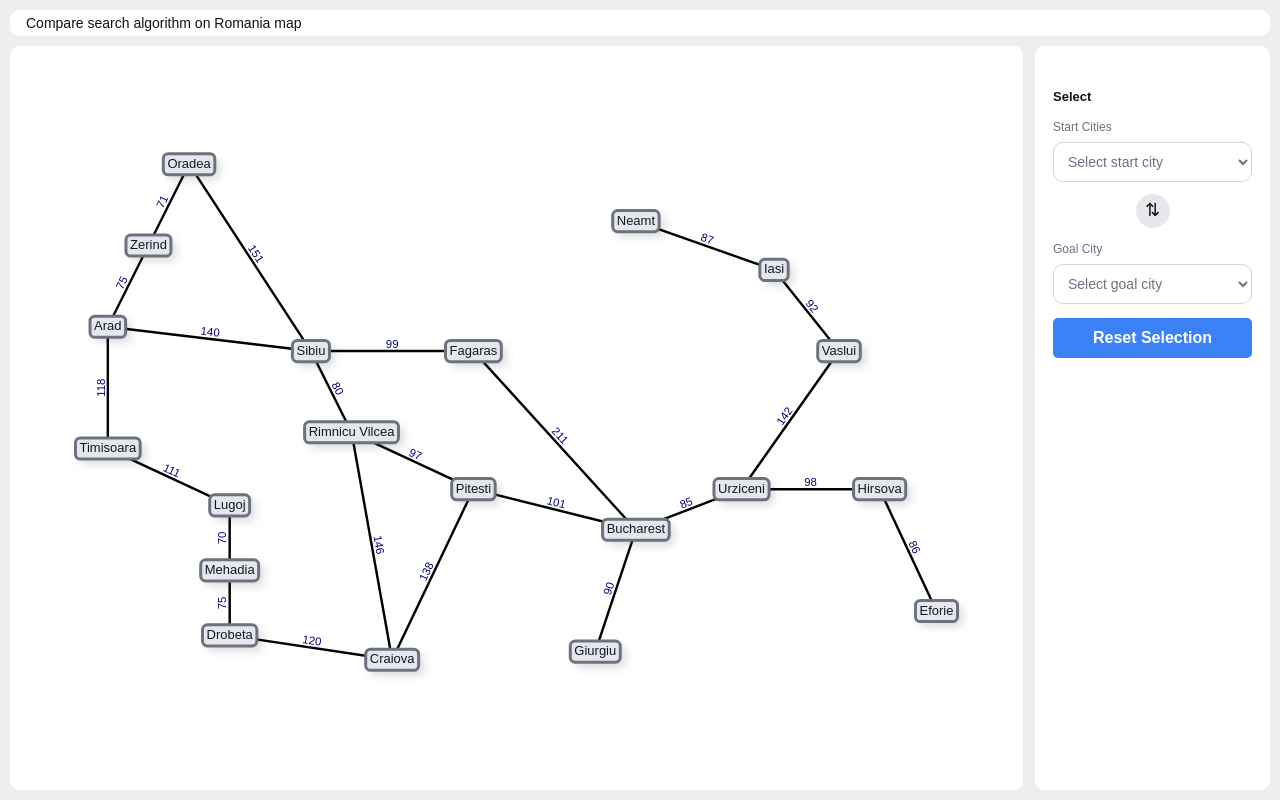
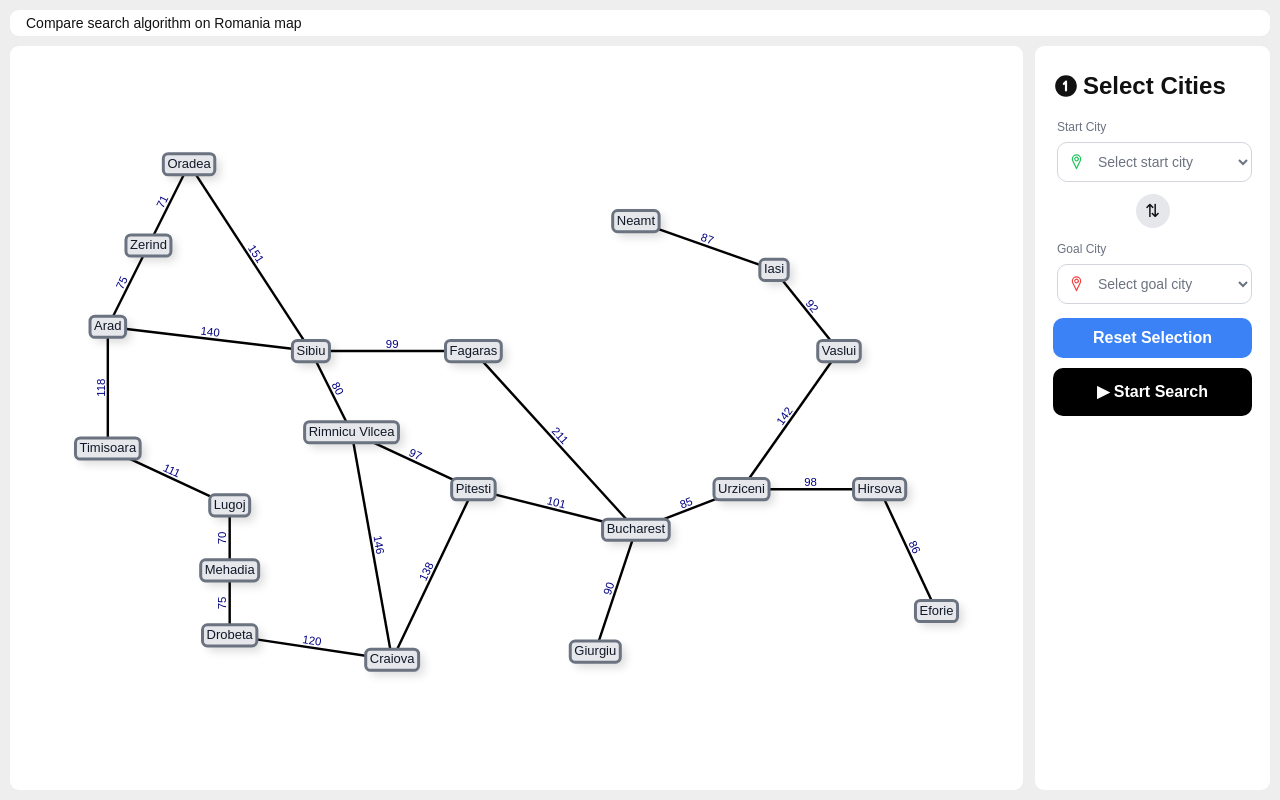
Before and after one commit to CeiRomaniaMapPathFinder/ai-pathfinder-web, a Next.js app: page / in a window 1280 px wide. Built offline with nearby package versions, Linux system fonts and the light colour scheme.

Commit message:
feature/sas-1:link start button to page 2 and create dashboard prototype

```diff
--- a/app/page.tsx
+++ b/app/page.tsx
@@ -1,6 +1,8 @@
 'use client'
 import React, { useEffect, useRef, useState } from 'react';
+import { useRouter } from 'next/navigation';
 import { TbCircleNumber1Filled } from "react-icons/tb";
+import { VscLocation } from "react-icons/vsc";
 
 const initialNodes = [
   { id: 'Arad', label: 'Arad', x: -300, y: -150 },
@@ -133,6 +135,7 @@ function findPathEdgeIds(start: string, goal: string) {
 }
 
 export default function VisMap() {
+  const router = useRouter();
   const containerRef = useRef<HTMLDivElement>(null);
   const previewRefs = useRef<Array<HTMLDivElement | null>>([]);
   const networkRef = useRef<any>(null);
@@ -326,11 +329,21 @@ export default function VisMap() {
         ))}
 
         <aside style={{ minHeight: 0, padding: '24px 18px', background: '#ffffff', borderRadius: '9px' }}>
-          <p style={{ margin: '18px 0 12px', fontSize: '13px', fontWeight: '700', lineHeight: 1.35 }}>
-            Select
+          <div className='flex flex-row items-center'>
+            <TbCircleNumber1Filled size={26}/>
+            <p style={{fontSize: '24px', fontWeight: '700', lineHeight: 1.35 }} className='ml-1'>
+              Select Cities
             </p>
-          <label style={{ display: 'block', fontSize: '12px', color: '#6b7280' }}>
-            Start Cities
+          </div>
+          <label style={{ display: 'block', fontSize: '12px', color: '#6b7280' }} className='mt-4 ml-1'>
+            Start City
+            <div style={{ position: 'relative', marginTop: '6px' }}>
+              <VscLocation
+                size={19}
+                color="#22c55e"
+                aria-hidden="true"
+                style={{ position: 'absolute', left: '10px', top: '50%', transform: 'translateY(-50%)', pointerEvents: 'none', zIndex: 1 }}
+              />
               <select
                 value={selection.start}
                 onChange={(event) => {
@@ -339,11 +352,12 @@ export default function VisMap() {
                   selectionRef.current = nextSelection;
                   setSelection(nextSelection);
                 }}
-              style={{ display: 'block', width: '100%', marginTop: '6px', padding: '10px', border: '1px solid #d1d5db', borderRadius: '10px', background: '#ffffff', fontSize: '14px' }}
+                style={{ display: 'block', width: '100%', padding: '10px 10px 10px 36px', border: '1px solid #d1d5db', borderRadius: '10px', background: '#ffffff', fontSize: '14px' }}
               >
                 <option value="">Select start city</option>
                 {cityNames.map((city) => <option key={city} value={city}>{city}</option>)}
               </select>
+            </div>
           </label>
           <button
             type="button"
@@ -357,8 +371,15 @@ export default function VisMap() {
           >
             ⇅
           </button>
-          <label style={{ display: 'block', fontSize: '12px', color: '#6b7280' }}>
+          <label style={{ display: 'block', fontSize: '12px', color: '#6b7280' }} className='ml-1'>
             Goal City
+            <div style={{ position: 'relative', marginTop: '6px' }}>
+              <VscLocation
+                size={19}
+                color="#ef4444"
+                aria-hidden="true"
+                style={{ position: 'absolute', left: '10px', top: '50%', transform: 'translateY(-50%)', pointerEvents: 'none', zIndex: 1 }}
+              />
               <select
                 value={selection.goal}
                 onChange={(event) => {
@@ -368,20 +389,28 @@ export default function VisMap() {
                   selectionRef.current = nextSelection;
                   setSelection(nextSelection);
                 }}
-              style={{ display: 'block', width: '100%', marginTop: '6px', padding: '10px', border: '1px solid #d1d5db', borderRadius: '10px', background: '#ffffff', fontSize: '14px' }}
+                style={{ display: 'block', width: '100%', padding: '10px 10px 10px 36px', border: '1px solid #d1d5db', borderRadius: '10px', background: '#ffffff', fontSize: '14px' }}
               >
                 <option value="">Select goal city</option>
                 {cityNames.filter((city) => city !== selection.start).map((city) => <option key={city} value={city}>{city}</option>)}
               </select>
+            </div>
           </label>
           <button
             onClick={() => {
               selectionRef.current = { start: '', goal: '' };
               setSelection({ start: '', goal: '' });
             }}
-            style={{ width: '100%', marginTop: '14px', padding: '8px', border: 'none', borderRadius: '5px', backgroundColor: '#3b82f6', color: 'white', fontWeight: '700', cursor: 'pointer' }}
+            style={{ width: '100%', marginTop: '14px', padding: '8px', border: 'none', borderRadius: '10px', backgroundColor: '#3b82f6', color: 'white', fontWeight: '700', cursor: 'pointer' }}
           >
             Reset Selection
+          </button>
+          <button
+            type="button"
+            onClick={() => router.push('/page2')}
+            style={{ width: '100%', marginTop: '10px', padding: '12px', border: 'none', borderRadius: '10px', backgroundColor: '#000000', color: '#ffffff', fontSize: '16px', fontWeight: '700', cursor: 'pointer' }}
+          >
+            ▶ Start Search
           </button>
           <div ref={containerRef} style={{ position: 'absolute', width: '1px', height: '1px', overflow: 'hidden', opacity: 0 }} />
         </aside>
--- /dev/null
+++ b/app/page2/page.tsx
@@ -0,0 +1,57 @@
+import Link from 'next/link';
+
+export default function PageTwo() {
+  const comparisonData = [
+    {
+      label: "Path Cost",
+      bfs: "500",
+      astar: "400",
+    },
+    {
+      label: "Node Explore",
+      bfs: "10",
+      astar: "8",
+    },
+    {
+      label: "Memory Usage",
+      bfs: "420 KB",
+      astar: "420 KB",
+    },
+    {
+      label: "Execution Time",
+      bfs: "2.31 ms",
+      astar: "2.31 ms",
+    },
+  ];
+
+  return (
+    <div className='flex w-screen h-screen bg-amber-100'>
+        <div className="w-[500px] h-fit p-20 flex m-20 rounded-[15px] bg-amber-500 justify-center">
+            <div>
+                <div className='flex flex-col items-center '>
+                    <p className='text-[40px] te'>BFS vs. A*</p>
+                    <p>Algorithm Comparison between Breadth-First</p>
+                    <p>Search and Custom Heuristic Search</p>
+                </div>
+                <div className="grid grid-cols-3 mt-10 pb-4 border-b text-center font-bold">
+                <div />
+                <div>BFS</div>
+                <div>A*</div>
+                </div>
+
+                {/* Rows */}
+                {comparisonData.map((item, index) => (
+                <div
+                    key={index}
+                    className="grid grid-cols-3 items-center py-8 border-b last:border-b-0"
+                >
+                    <p className="font-semibold">{item.label}</p>
+                    <p className="text-center font-bold">{item.bfs}</p>
+                    <p className="text-center font-bold">{item.astar}</p>
+                </div>
+                ))}
+            </div>
+        </div>
+    </div>
+  );
+}
```
Lines whose indentation alone changed are shown as unchanged.
